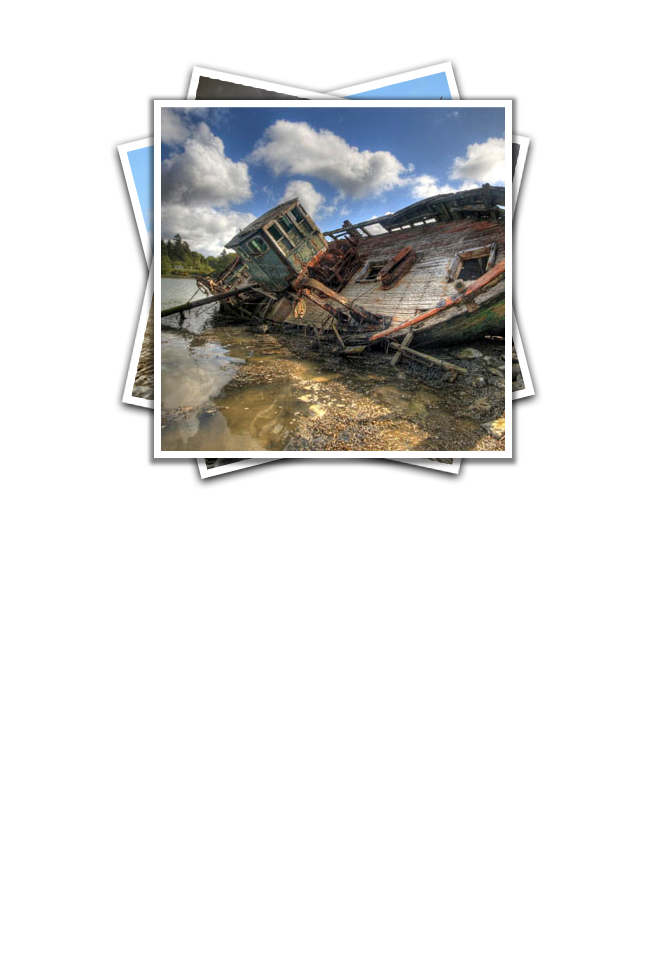
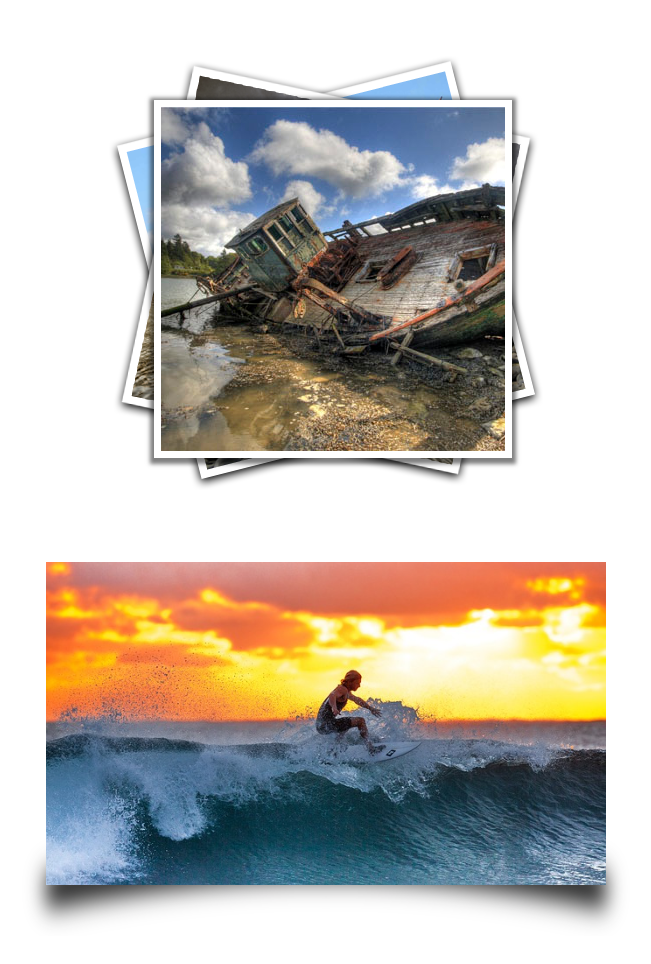
Before and after one commit to dvikster/psevdo-element, a plain HTML site: page index.html in a window 1280 px wide. Shown: the whole page, without its empty margins (314-965 px from the left). Before the commit the page ends 800 px from the top, so only its background shows below. Drawn offline with Linux system fonts and the light colour scheme.

Commit message:
added task 2

```diff
--- a/css.css
+++ b/css.css
@@ -3,7 +3,7 @@
     width: 344px;
     position: relative;
 }
-.img_shadow{
+.imgs_bg{
     border: 7px solid white;
     -webkit-box-shadow: 0 2px 4px 4px rgba(0,0,0,0.55);
     -moz-box-shadow: 0 2px 4px 4px rgba(0,0,0,0.5);
@@ -24,3 +24,27 @@
     left: -45px;
     top: -40px;
 }
+
+
+.img_block_shadow{
+    margin: 100px auto;
+    width: 560px;
+    position: relative;
+}
+.img_block_shadow img{
+    width: 100%;
+}
+.img_block_shadow::after {
+    content: url("img/shadow-right.png");
+    position: absolute;
+    z-index: -1;
+    right: -47px;
+    bottom: -51px;
+}
+.img_block_shadow::before{
+    content: url("img/shadow-left.png");
+    position: absolute;
+    z-index: -1;
+    left: -47px;
+    bottom: -51px;
+}
--- a/index.html
+++ b/index.html
@@ -7,7 +7,15 @@
 </head>
 <body>
 <div class="img_block">
-    <img class="img_shadow" src="img/img-psevdo.jpg" alt="">
+    <img class="imgs_bg" src="img/img-psevdo.jpg" alt="">
 </div>
+
+
+
+
+<div class="img_block_shadow">
+    <img class="img_shadow" src="img/surfer.jpg" alt="">
+</div>
+
 </body>
 </html>
```
Also changed, not shown: img/shadow-left.png (added), img/shadow-right.png (added), img/surfer.jpg (added).
